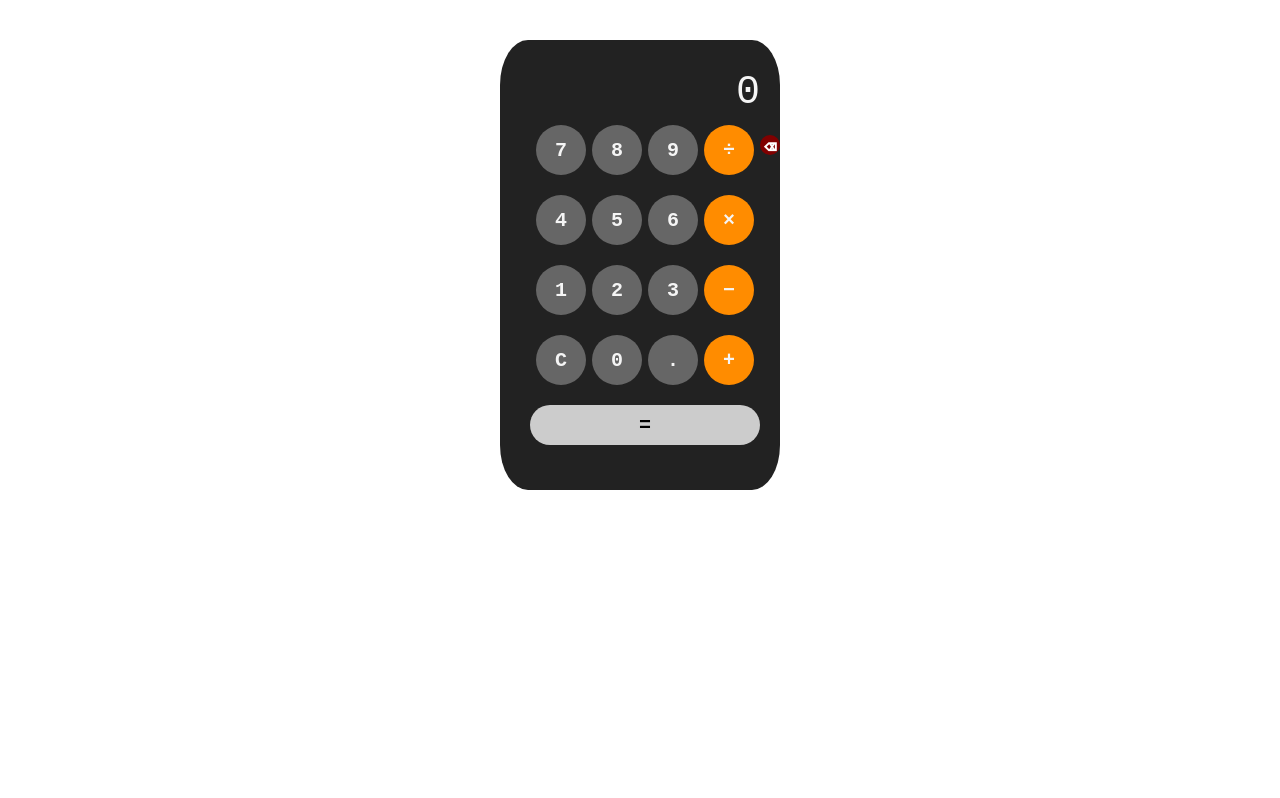
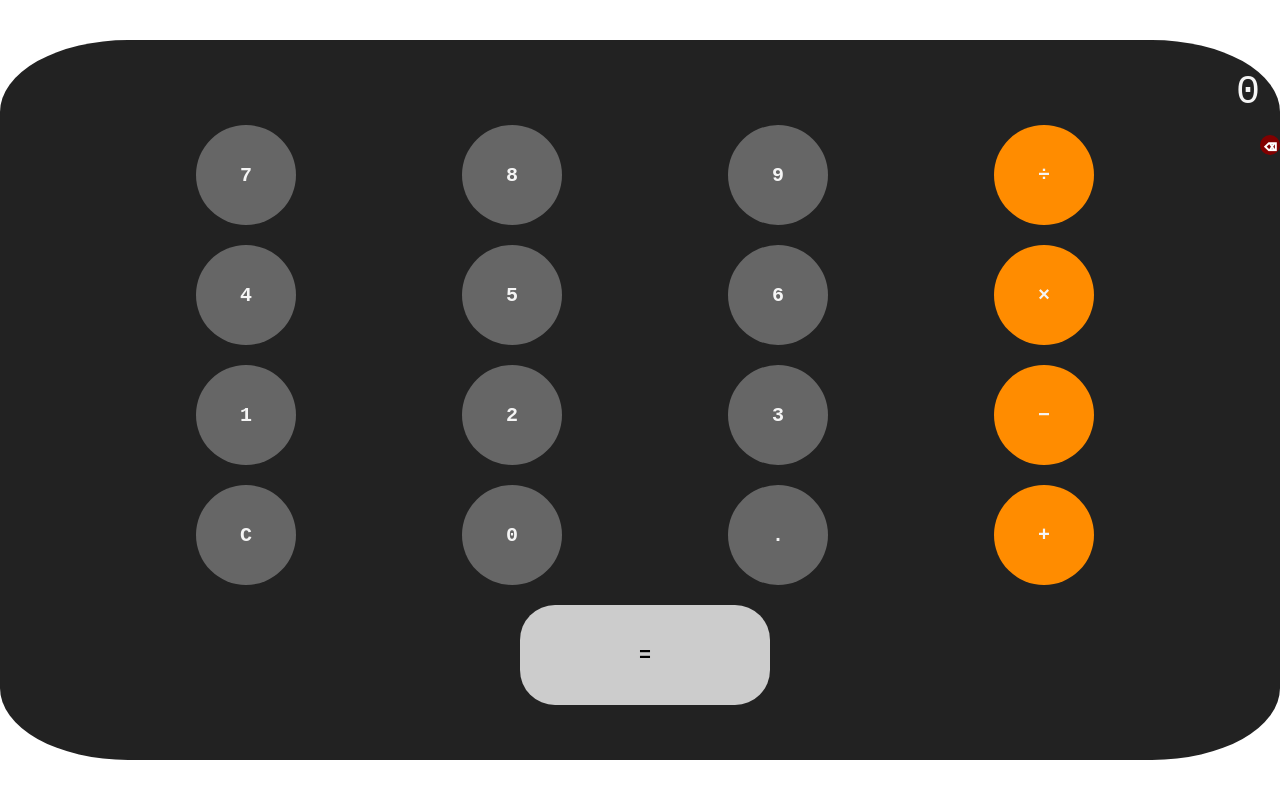
Before and after one commit to Kungawo12/calcultor, a plain HTML site: page index.html in a window 1280 px wide. Drawn offline with Linux system fonts and the light colour scheme; files that its build step writes are made by us from their sources.

Commit message:
Update style.css

```diff
--- a/style.css
+++ b/style.css
@@ -8,8 +8,8 @@
     margin:0 auto;
     background-color:#222222;
     border-radius: 10%;
-    width: 250px;
-    height: 430px;
+    width: 400pxpx;
+    height: 700px;
     margin-top: 40px;
     padding-left: 30px;
     padding-top: 20px;
@@ -32,8 +32,8 @@ button{
     background-color:#666;
     border-radius: 50%;
     border: none;
-    width: 50px;
-    height: 50px;
+    width: 100px;
+    height: 100px;
     font-size:20px;
     font-weight: bolder;
     color: whitesmoke;
@@ -45,7 +45,7 @@ button{
     background-color: #ccc;
     color: black;
     border-radius: 35px;
-    height: 40px;
+    height: 100px;
     margin-bottom:10px;
     width: 250px;
 
```
